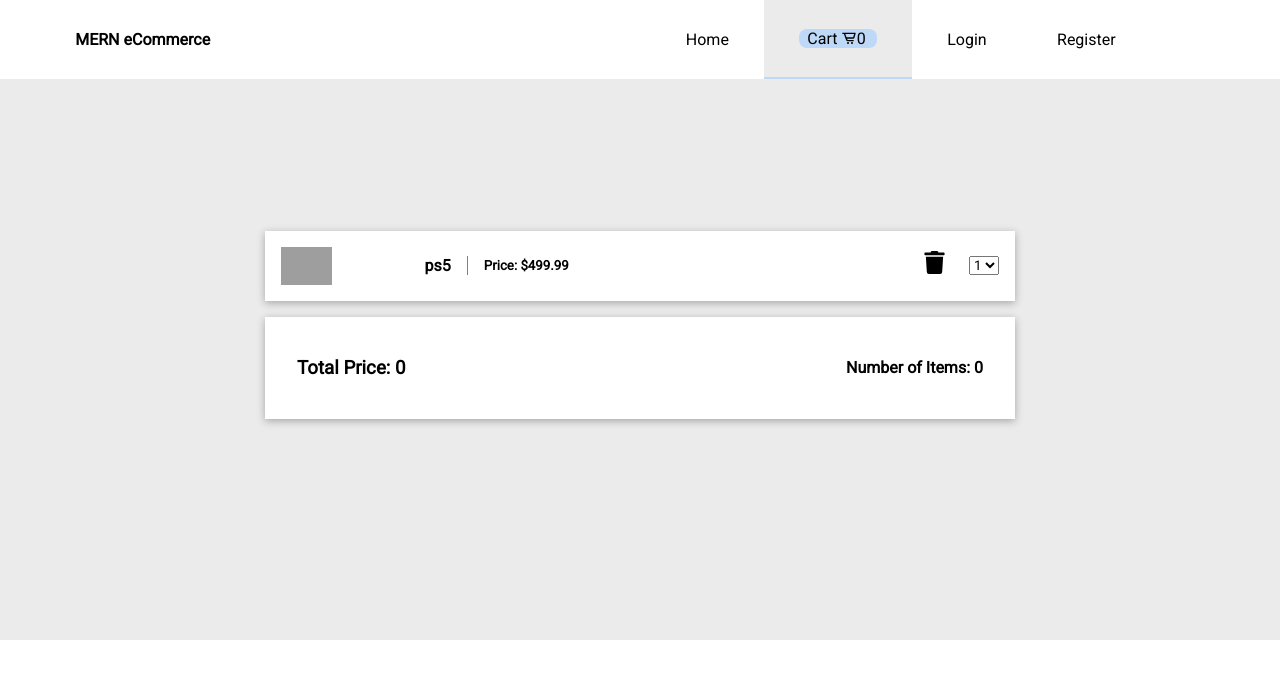
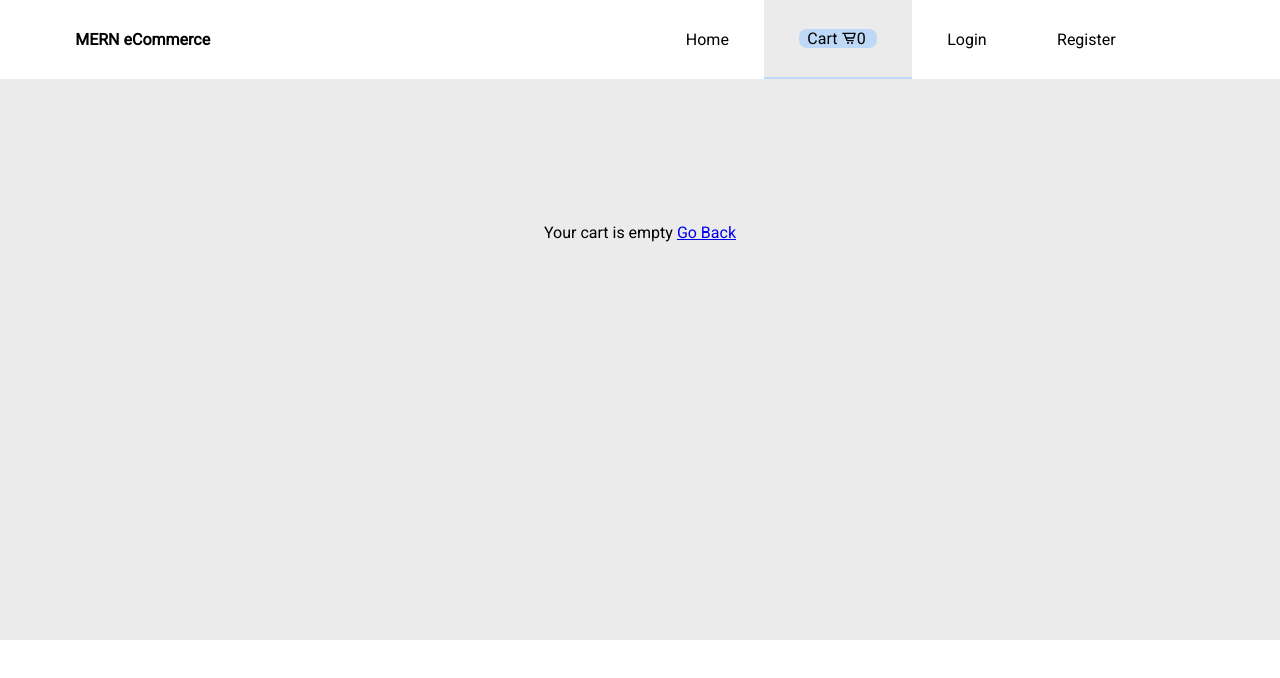
Before and after one commit to gacbur/Mern-eCommerce, a React (Create React App) app in the folder frontend/: page /cart in a window 1280 px wide. Shown: the top 678 px of the page. Built offline with nearby package versions, Linux system fonts and the light colour scheme; grey boxes are pictures that could not be loaded.

Commit message:
add cart and cartItem logic

```diff
--- a/frontend/src/components/CartItem.js
+++ b/frontend/src/components/CartItem.js
@@ -1,4 +1,4 @@
-import React from 'react'
+import React, { useState, useEffect } from 'react'
 
 import { Link } from 'react-router-dom'
 
@@ -6,27 +6,35 @@ import { FaTrash } from 'react-icons/fa'
 
 import './CartItem.css'
 
-const CartItem = () => {
+const CartItem = ({ item, qtyChangeHandler, handleDeleteFromCart }) => {
+
+    const [cartItemQty, setCartItemQty] = useState(item.qty)
+
+    const handleChangeItemQty = (value) => {
+        setCartItemQty(value)
+        qtyChangeHandler(item.id, Number(value))
+    }
+
     return (
         <div className="cart-item">
             <div className="cart-item__image">
-                <img src='https://images.unsplash.com/photo-1606813907291-d86efa9b94db?ixid=MXwxMjA3fDB8MHxwaG90by1wYWdlfHx8fGVufDB8fHw%3D&ixlib=rb-1.2.1&auto=format&fit=crop&w=1352&q=80' alt="" />
+                <img src={item.imageUrl} alt={item.name} />
             </div>
             <div className="cart-item__text">
-                <h4><Link to={`/product/${111}`} >ps5</Link></h4>
-                <h5>Price: $499.99</h5>
+                <h4><Link to={`/product/${item.id}`} >{item.name}</Link></h4>
+                <h5>Price: ${item.price}</h5>
                 <button
                     className="cart-item__btn"
+                    onClick={() => handleDeleteFromCart(item.id)}
                 >
                     <FaTrash /></button>
-                <select>
-                    <option value="1">1</option>
-                    <option value="2">2</option>
-                    <option value="3">3</option>
-                    <option value="4">4</option>
+                <select value={cartItemQty} onChange={(e) => handleChangeItemQty(e.target.value)}>
+                    {[...Array(item.countInStock).keys()].map(x => (
+                        <option key={x + 1} value={x + 1}>{x + 1}</option>
+                    ))}
                 </select>
             </div>
-        </div>
+        </div >
     )
 }
 
--- a/frontend/src/components/Product.js
+++ b/frontend/src/components/Product.js
@@ -1,4 +1,4 @@
-import React, { useEffect } from 'react'
+import React from 'react'
 
 import './Product.css'
 
--- a/frontend/src/pages/Cart.js
+++ b/frontend/src/pages/Cart.js
@@ -1,20 +1,69 @@
-import React from 'react'
+import React, { useEffect } from 'react'
+
+import { useSelector, useDispatch } from 'react-redux'
+
+import { removeFromCart, addToCart } from '../redux/actions/cartActions'
+
+import { Link } from 'react-router-dom'
 
 import CartItem from '../components/CartItem'
 
 import './Cart.css'
 
 const Cart = () => {
+
+    const dispatch = useDispatch()
+
+    const cart = useSelector(state => state.cart)
+    const { cartItems } = cart
+
+    const qtyChangeHandler = (id, qty) => {
+        dispatch(addToCart(id, qty))
+    }
+
+    const handleDeleteFromCart = (id) => {
+        dispatch(removeFromCart(id))
+    }
+
+    const getTotalItemsNumber = () => {
+        return cartItems.reduce((count, item) => count + item.qty, 0)
+    }
+
+    const getTotalSumNumber = () => {
+        let totalSum = cartItems.reduce((price, item) => {
+            return price += item.price * item.qty
+        }, 0)
+
+        return totalSum
+    }
+
     return (
         < div className='cart' >
             <div className="cart__content">
-                <CartItem />
-            </div>
-            <div className="cart__total">
-                <h3>Total Price: <strong>0</strong></h3>
-                <h4>Number of Items: <strong>0</strong></h4>
+                {cartItems.length === 0 ?
+                    <div>
+                        Your cart is empty <Link to="/">Go Back</Link>
+                    </div>
+                    :
+                    cartItems.map(item => (
+                        <CartItem
+                            item={item}
+                            key={item._id}
+                            qtyChangeHandler={qtyChangeHandler}
+                            handleDeleteFromCart={handleDeleteFromCart}
+                        />
+                    ))}
+                {cartItems.length === 0 ?
+                    null
+                    :
+                    < div className="cart__total">
+                        <h3>Total Price: <strong>${getTotalSumNumber().toFixed(2)}</strong></h3>
+                        <h4>Number of Items:  <strong>{getTotalItemsNumber()}</strong></h4>
+                    </div >
+                }
             </div>
         </div >
+
     )
 }
 
--- a/frontend/src/pages/SingleProduct.js
+++ b/frontend/src/pages/SingleProduct.js
@@ -7,6 +7,7 @@ import { useDispatch, useSelector } from 'react-redux'
 import './SingleProduct.css'
 
 import { getProductDetails as listProduct } from '../redux/actions/productActions'
+import { addToCart } from '../redux/actions/cartActions'
 
 import { BiCartAlt } from 'react-icons/bi'
 
@@ -23,6 +24,11 @@ const SingleProduct = ({ match, history }) => {
             dispatch(listProduct(match.params.id))
         }
     }, [dispatch, product, match])
+
+    const addToCartHandler = () => {
+        dispatch(addToCart(product._id, qty))
+    }
+
 
     return (
         <div className="single-product">
@@ -56,7 +62,12 @@ const SingleProduct = ({ match, history }) => {
                                         ))}
                                     </select>
                                 </label>
-                                <button type="button">Add to Cart <i><BiCartAlt />+</i></button>
+                                <button
+                                    type="button"
+                                    onClick={addToCartHandler}
+                                >
+                                    Add to Cart
+                                    <i><BiCartAlt />+</i></button>
                             </div>
 
                         </div>
--- a/frontend/src/redux/actions/cartActions.js
+++ b/frontend/src/redux/actions/cartActions.js
@@ -7,16 +7,16 @@ export const addToCart = (id, qty) => async (dispatch, getState) => {
     dispatch({
         type: actionTypes.ADD_TO_CART,
         payload: {
-            product: data.id,
+            id: data._id,
             name: data.name,
             imageUrl: data.imageUrl,
             price: data.price,
             countInStock: data.countInStock,
-            qty
+            qty: qty,
         }
     })
 
-    localStorage.setItem('cart', JSON.stringify(getState().cart.cartItems));
+    localStorage.setItem("cart", JSON.stringify(getState().cart.cartItems));
 }
 
 export const removeFromCart = (id) => (dispatch, getState) => {
@@ -25,5 +25,5 @@ export const removeFromCart = (id) => (dispatch, getState) => {
         payload: id
     })
 
-    localStorage.setItem('cart', JSON.stringify(getState().cart.cartItems));
+    localStorage.setItem("cart", JSON.stringify(getState().cart.cartItems));
 }
--- a/frontend/src/redux/reducers/cartReducers.js
+++ b/frontend/src/redux/reducers/cartReducers.js
@@ -3,27 +3,29 @@ import * as actionTypes from '../constants/cartConstants'
 export const cartReducer = (state = { cartItems: [] }, action) => {
     switch (action.type) {
         case actionTypes.ADD_TO_CART:
-            const item = action.payload;
+            const cartItem = action.payload;
 
-            const existItem = state.cartItems.find(el => el.product === item.product)
+            const existItem = state.cartItems.find(item => item.id === cartItem.id);
 
             if (existItem) {
                 return {
                     ...state,
-                    cartItems: [...state.cartItems]
+                    cartItems: state.cartItems.map(item => (
+                        item.id === existItem.id ? cartItem : item
+                    ))
                 }
             } else {
                 return {
                     ...state,
-                    cartItems: [...state.cartItems, item]
-                }
+                    cartItems: [...state.cartItems, cartItem],
+                };
             }
         case actionTypes.REMOVE_FROM_CART:
             return {
                 ...state,
-                cartItems: state.cartItems.filter(el => el.product !== action.payload)
-            }
+                cartItems: state.cartItems.filter(item => item.id !== action.payload),
+            };
         default:
             return state;
     }
-}
+};
```
Also changed, not shown: 1 other file (tests, documents, lock files or other folders).
